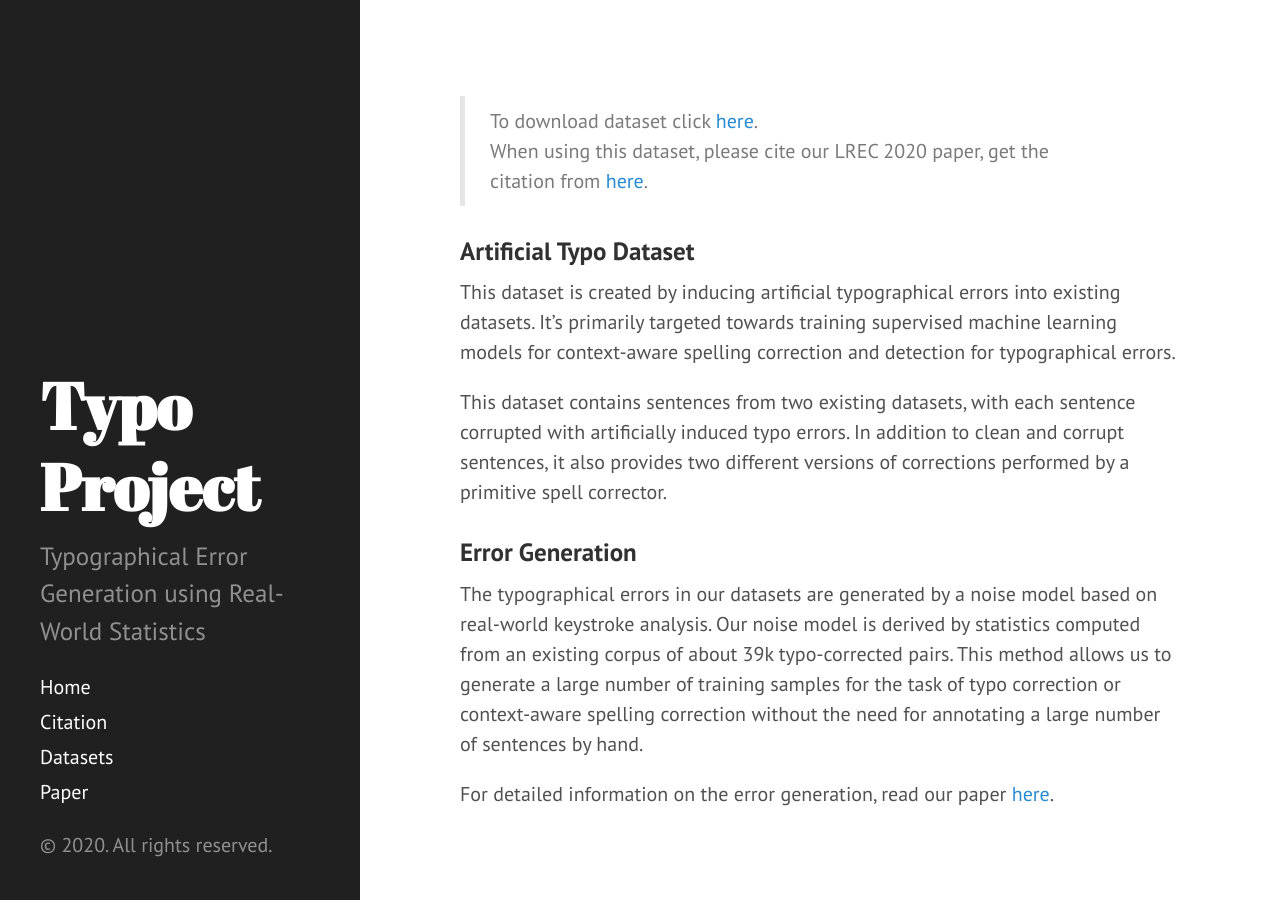
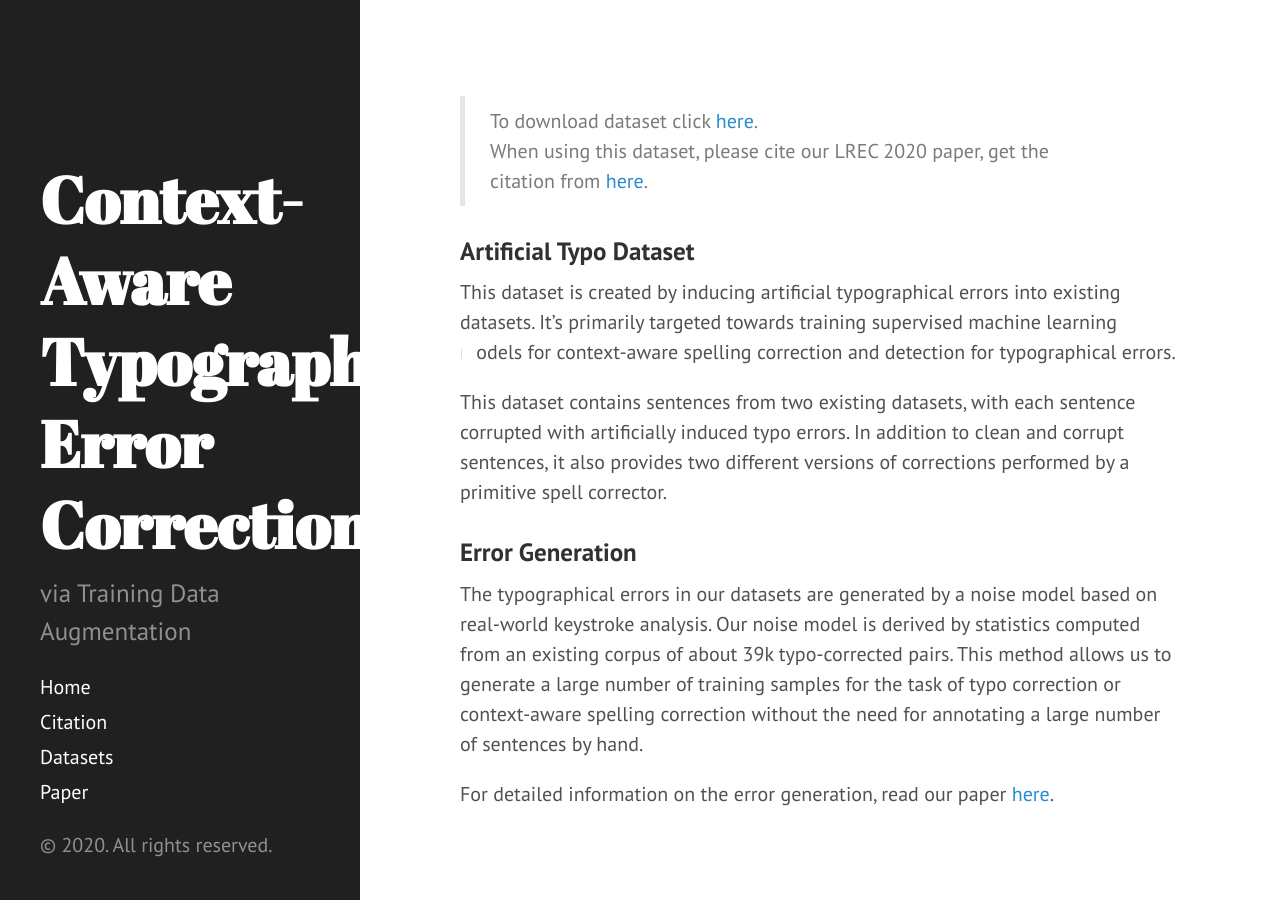
Before and after one commit to xitizzz/typo, a Jekyll site: the page built from index.md, in a window 1280 px wide. Built offline with Jekyll 4.4.1, drawn with Linux system fonts in a browser that asks for light colours.

Commit message:
Update _config.yml

```diff
--- a/_config.yml
+++ b/_config.yml
@@ -6,9 +6,9 @@ highlighter:      rouge
 permalink:        pretty
 
 # Setup
-title:            'Typo Project'
+title:            'Context-Aware Typographical Error Correction'
 tagline:          'Data Scientist'
-description:      'Typographical Error Generation using Real-World Statistics'
+description:      'via Training Data Augmentation'
 url:              https://typo.kshitjshah.net
 baseurl:          /
 
```
